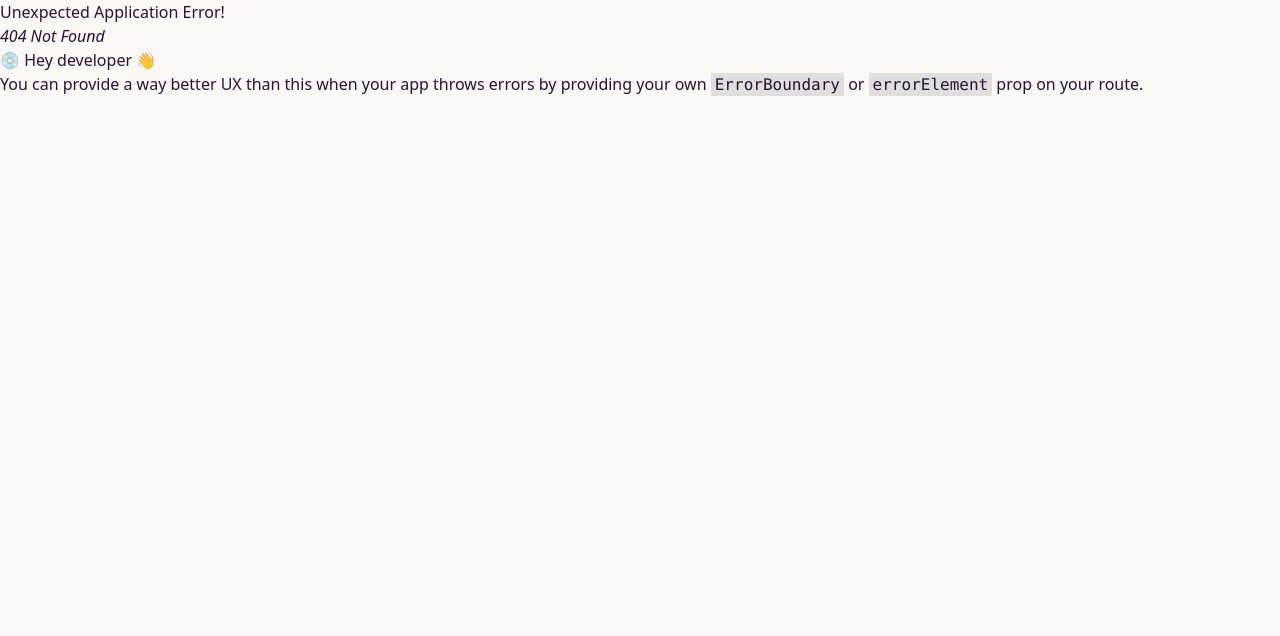
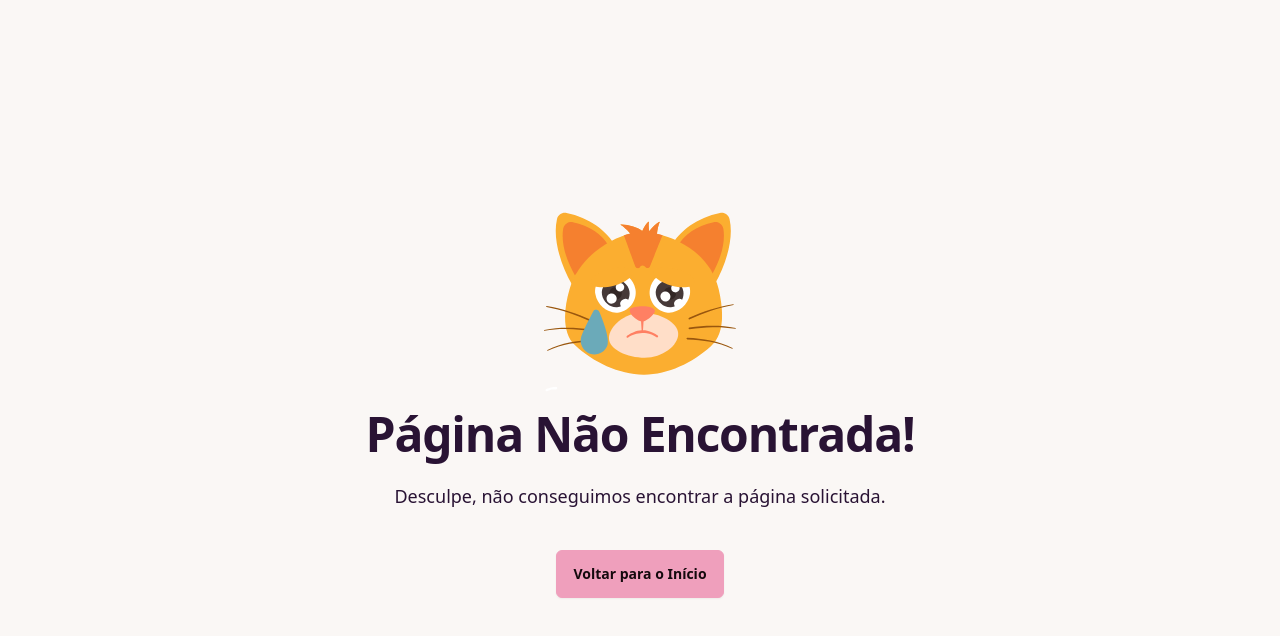
Before and after one commit to dnuneswebdev/santuario-felino, a React (Vite) app: page /cats in a window 1280 px wide. Before the commit this address had no page. Shown: the top 636 px of the page. Built offline with nearby package versions, Linux system fonts and the light colour scheme.

Commit message:
Cria pagina de Erro
Adiciona errorElement em rota

```diff
--- a/src/App.jsx
+++ b/src/App.jsx
@@ -1,11 +1,13 @@
 import {createBrowserRouter, RouterProvider} from "react-router-dom";
 import Login from "./pages/Login";
 import AppLayout from "./components/AppLayout";
+import Error from "./pages/Error";
 
 const router = createBrowserRouter([
   {
     path: "/",
     element: <AppLayout />,
+    errorElement: <Error />,
     children: [],
   },
   {path: "/login", element: <Login />},
--- /dev/null
+++ b/src/pages/Error.jsx
@@ -0,0 +1,56 @@
+import {Link, useRouteError} from "react-router-dom";
+
+function Error() {
+  const error = useRouteError();
+
+  if (error.status === 404) {
+    return (
+      <main className="grid min-h-[100vh] place-items-center px-8">
+        <div className="text-center">
+          <img
+            src="/src/assets/cat-error.svg"
+            alt="cat-error"
+            className="w-48 mx-auto"
+          />
+          <h1 className="mt-4 text-3xl font-bold tracking-tight sm:text-5xl">
+            Página Não Encontrada!
+          </h1>
+          <p className="mt-6 text-lg leading-7">
+            Desculpe, não conseguimos encontrar a página solicitada.
+          </p>
+          <div className="mt-10">
+            <Link to="/" className="btn btn-secondary rounded-md">
+              Voltar para o Início
+            </Link>
+          </div>
+        </div>
+      </main>
+    );
+  }
+
+  return (
+    <main className="grid min-h-[100vh] place-items-center p-16">
+      <div className="text-center">
+        <img
+          src="/src/assets/cat-error.svg"
+          alt="cat-error"
+          className="w-40 mx-auto"
+        />
+        <h1 className="mt-2 text-2xl font-bold tracking-tight sm:text-5xl">
+          Desculpe, houve um erro com a sua requisição.
+        </h1>
+        <p className="mt-3 text-lg leading-7">
+          Iremos trabalhar para resolver este problema o mais breve possível!
+          Por favor, contate o suporte.
+        </p>
+        <div className="mt-3">
+          <Link to="/" className="btn btn-secondary rounded-md">
+            Voltar para o Início
+          </Link>
+        </div>
+      </div>
+    </main>
+  );
+}
+
+export default Error;
```
Also changed, not shown: src/assets/cat-error.svg (added).
